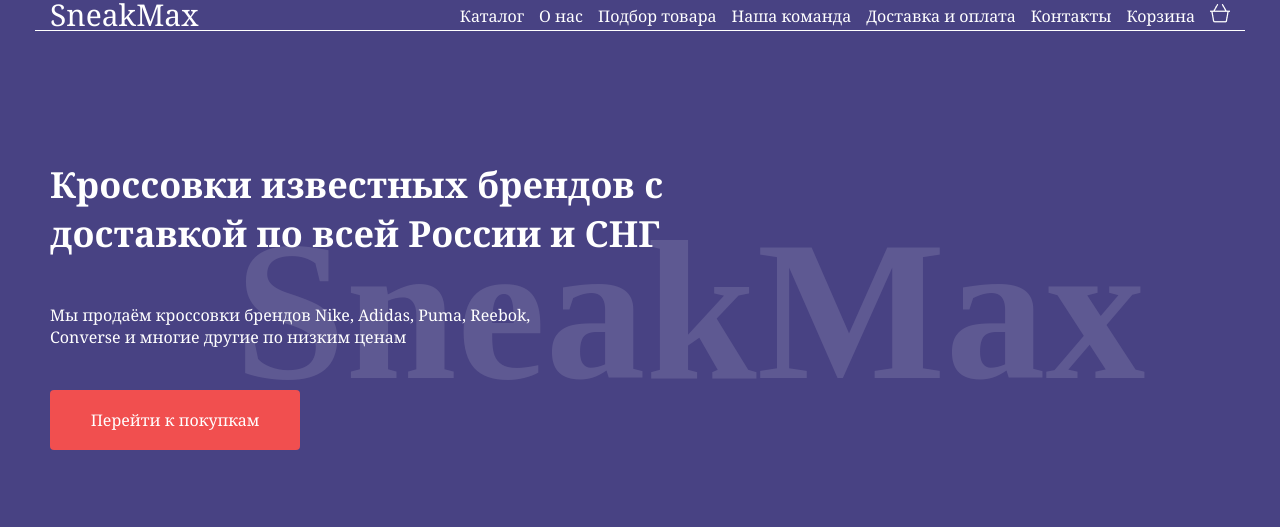
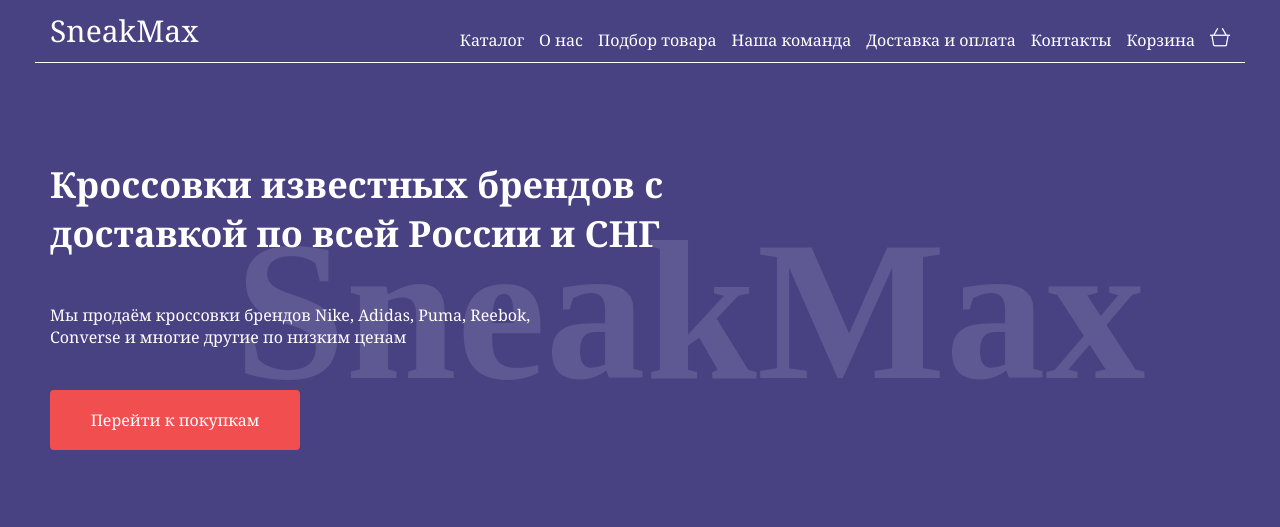
Before and after one commit to Nikolai124/Sneak-Max, a Flask app: page / in a window 1280 px wide. Shown: the top 527 px of the page. Run offline with Flask 3, Linux system fonts and the light colour scheme.

Commit message:
добавили отступы

```diff
--- a/static/main.css
+++ b/static/main.css
@@ -1,4 +1,4 @@
-html {
+contacts__text-all {
 	scroll-behavior: smooth;
 }
 
@@ -65,6 +65,7 @@ html {
 .header_left {
 	grid-column-start: span 2;
 	grid-column-end: auto;
+	margin-bottom: 16px;
 }
 
 .header_right {
@@ -355,7 +356,6 @@ html {
 
 .contacts {
 	padding: 60px 0;
-	background-color: #F3F6F6;
 }
 
 .contacts img {
@@ -365,7 +365,6 @@ html {
 .contacts__text-all {
 	position: relative;
 	min-height: 480px;
-	margin-bottom: 100px;
 }
 
 .contacts__title {
@@ -422,6 +421,9 @@ html {
 	color: #B2B5BB;
 }
 
+.HnF{
+	padding: 16px 8px 16px 8px;
+}
 
 .footer {
 	background-color: #444B58;
--- a/templates/index.html
+++ b/templates/index.html
@@ -11,7 +11,7 @@
 
 <body>
     <div class="site_container">
-        <header class="header">
+        <header class="header HnF">
             <div class="container grid header_container">
                 <div class="header_left">
                     <a class="header__title">SneakMax</a>
@@ -333,7 +333,7 @@
             </section>
         </main>
 
-        <footer class="footer">
+        <footer class="footer HnF">
             <div class="container grid footer_container">
                 <div class="footer_left">
                     <a class="footer__title">SneakMax</a>
```
